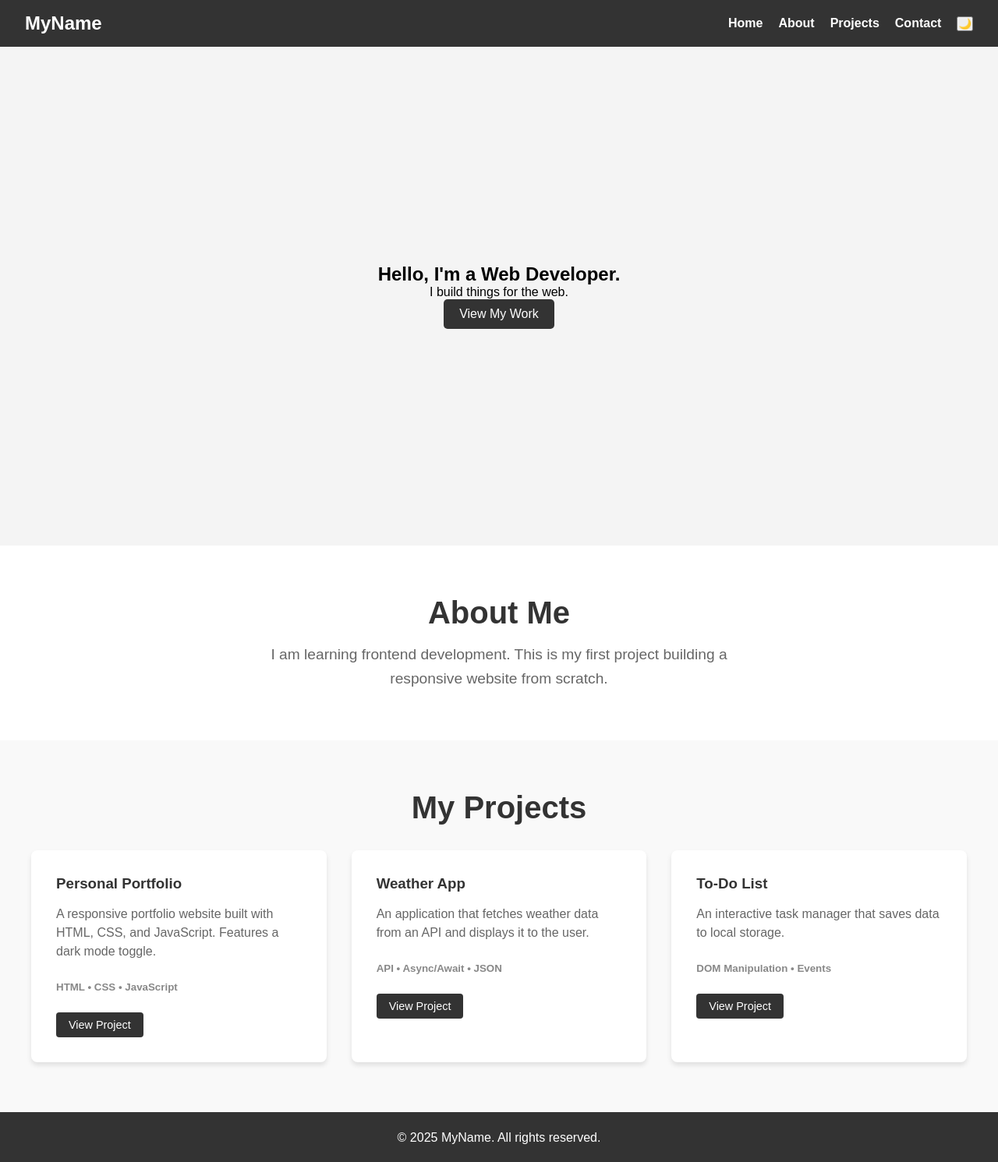
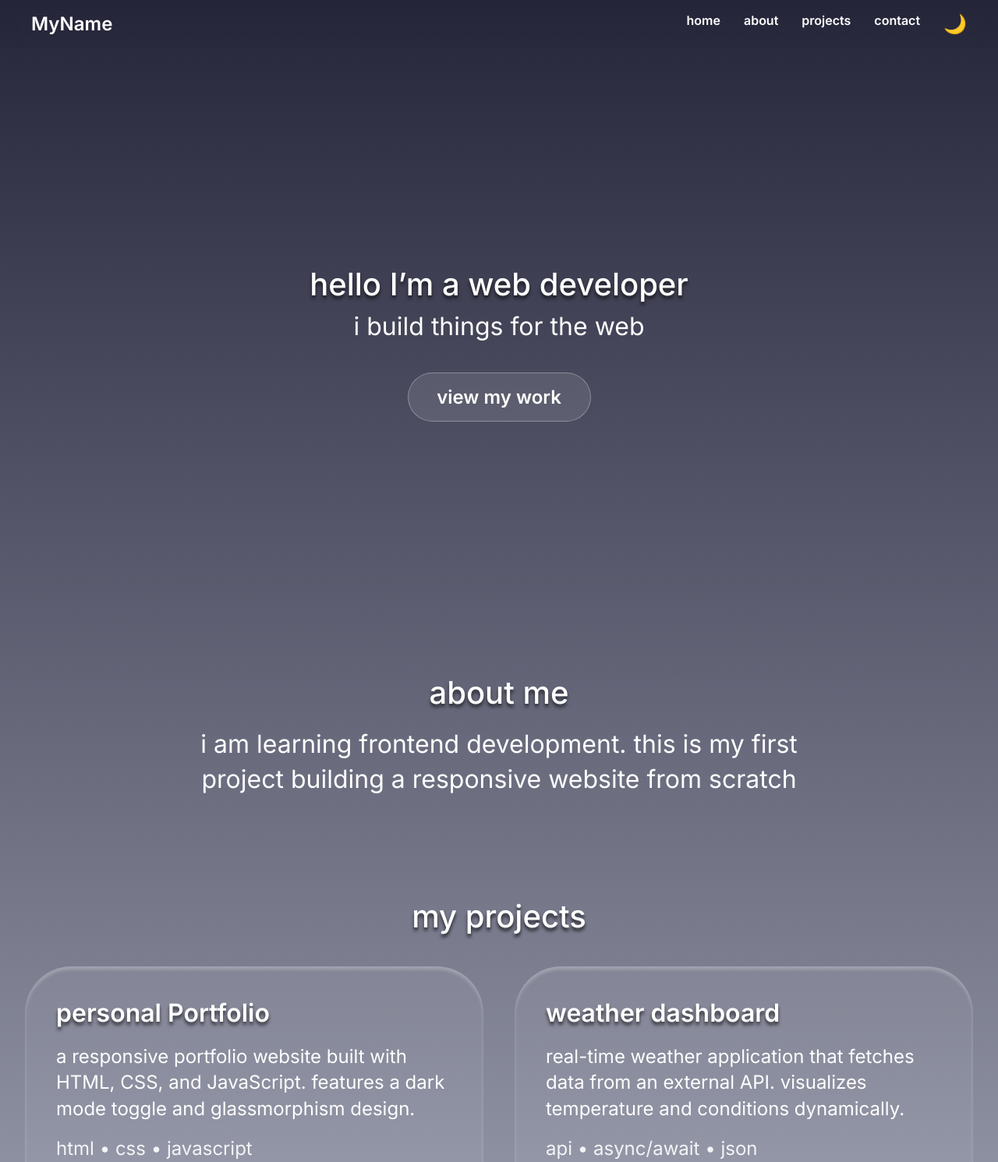
Before and after one commit to ecayli/my-portfolio, a plain HTML site: page index.html in a window 1280 px wide. Shown: the top 1491 px of the page at 78% size. Drawn offline with Linux system fonts and the light colour scheme.

Commit message:
Update design to match Figma glassmorphism

```diff
--- a/index.html
+++ b/index.html
@@ -1,9 +1,15 @@
-<!DOCTYPE html>
+
 <html lang="en">
 <head>
     <meta charset="UTF-8">
     <meta name="viewport" content="width=device-width, initial-scale=1.0">
     <title>My Portfolio</title>
+
+    <!-- 1. Figma'daki "INTER" Fontunu Yüklüyoruz -->
+    <link rel="preconnect" href="https://fonts.googleapis.com">
+    <link rel="preconnect" href="https://fonts.gstatic.com" crossorigin>
+    <link href="https://fonts.googleapis.com/css2?family=Inter:wght@400;500;600;700&display=swap" rel="stylesheet">
+
     <link rel="stylesheet" href="style.css">
 </head>
 <body>
@@ -12,28 +18,32 @@
         <nav>
             <h2>MyName</h2>
             <ul>
-                <li><a href="#home">Home</a></li>
-                <li><a href="#about">About</a></li>
-                <li><a href="#projects">Projects</a></li> <li><a href="#contact">Contact</a></li>
+                <li><a href="#home">home</a></li>
+                <li><a href="#about">about</a></li>
+                <li><a href="#projects">projects</a></li>
+                <li><a href="#contact">contact</a></li>
                 <li><button id="theme-toggle">🌙</button></li>
             </ul>
         </nav>
     </header>
 
+    <!-- HERO SECTION -->
     <section id="home" class="hero">
-        <h1>Hello, I'm a Web Developer.</h1>
-        <p>I build things for the web.</p>
-        <button>View My Work</button>
+        <h1>hello I’m a web developer</h1>
+        <p>i build things for the web</p>
+        <button>view my work</button>
     </section>
 
+    <!-- ABOUT SECTION -->
     <section id="about" class="about">
-        <h2>About Me</h2>
-        <p>I am learning frontend development. This is my first project building a responsive website from scratch.</p>
+        <h2>about me</h2>
+        <p>i am learning frontend development. this is my first project building a responsive website from scratch</p>
     </section>
 
+    <!-- PROJECTS SECTION -->
     <section id="projects" class="projects-section">
-        <h2>My Projects</h2>
-
+        <h2>my projects</h2>
+        <!-- Kartlar JavaScript ile buraya gelecek -->
         <div class="projects-grid" id="project-container"></div>
     </section>
 
--- a/script.js
+++ b/script.js
@@ -1,62 +1,50 @@
-/* ==========================
-   PART 1: DARK MODE TOGGLE
-   ========================== */
 
-// 1. Select the button and the body
 const toggleButton = document.getElementById('theme-toggle');
 const body = document.body;
 
-// 2. Add Event Listener to the button
 toggleButton.addEventListener('click', function() {
-    // Toggles the 'dark-mode' class on or off
     body.classList.toggle('dark-mode');
 });
-
 
 /* ==========================
    PART 2: DYNAMIC PROJECTS
    ========================== */
 
-// 1. The Data - An Array of Objects
 const projects = [
     {
-        title: "Personal Portfolio",
-        description: "A responsive portfolio website built with HTML, CSS, and JavaScript. Features a dark mode toggle.",
-        tech: ["HTML", "CSS", "JavaScript"],
+        title: "personal Portfolio",
+        description: "a responsive portfolio website built with HTML, CSS, and JavaScript. features a dark mode toggle and glassmorphism design.",
+        tech: ["html", "css", "javascript"],
         link: "#"
     },
     {
-        title: "Weather App",
-        description: "An application that fetches weather data from an API and displays it to the user.",
-        tech: ["API", "Async/Await", "JSON"],
+        title: "weather dashboard",
+        description: "real-time weather application that fetches data from an external API. visualizes temperature and conditions dynamically.",
+        tech: ["api", "async/await", "json"],
         link: "#"
     },
     {
-        title: "To-Do List",
-        description: "An interactive task manager that saves data to local storage.",
-        tech: ["DOM Manipulation", "Events"],
+        title: "task manager app",
+        description: "an interactive to-do list application with local storage support. allows users to add, delete, and manage daily tasks.",
+        tech: ["dom", "events", "local storage"],
         link: "#"
     }
 ];
 
-// 2. Select the container where we want to put the projects
 const container = document.getElementById('project-container');
 
-// 3. The Loop - Generate HTML for each project
 projects.forEach(project => {
-
-    // Create the HTML card structure using a "Template Literal"
+    // HTML yapısını senin yeni CSS'ine göre temizledik
     const cardHTML = `
         <div class="project-card">
             <h3>${project.title}</h3>
             <p>${project.description}</p>
             <div class="tech-stack">
-                <small>${project.tech.join(' • ')}</small>
+                ${project.tech.join(' • ')}
             </div>
             <a href="${project.link}" class="btn-small">View Project</a>
         </div>
     `;
 
-    // Add this new card to the container
     container.innerHTML += cardHTML;
 });
--- a/style.css
+++ b/style.css
@@ -1,14 +1,27 @@
-*{
+/* 1. GENEL AYARLAR */
+* {
     margin: 0;
     padding: 0;
     box-sizing: border-box;
-    font-family: Arial, sans-serif
+    font-family: 'Inter', sans-serif;
 }
 
-/* HEADER & NAVIGATION*/
+/* 2. ARKA PLAN */
+body {
+    background: linear-gradient(180deg, #26263A 0%, #BBBFCF 100%);
+    min-height: 100vh;
+    color: #FFF;
+}
+
+/* 3. HEADER */
 header {
-    background-color: #333;
-    color: white;
+    position: fixed;
+    top: 0;
+    left: 0;
+    width: 100%;
+    z-index: 1000;
+    background: rgba(0, 0, 0, 0.01);
+    backdrop-filter: blur(10px);
     padding: 1rem 2rem;
 }
 
@@ -16,242 +29,139 @@ nav {
     display: flex;
     justify-content: space-between;
     align-items: center;
+    max-width: 1200px;
+    margin: 0 auto;
 }
 
-/* 3. STYLING THE LIST */
-nav ul {
-    list-style: none;
-    display: flex;
-    gap: 20px;
-}
+nav h2 { font-size: 24px; font-weight: 600; }
+nav ul { list-style: none; display: flex; gap: 30px; }
+nav a { color: #FFF; text-decoration: none; font-size: 16px; font-weight: 600; }
+#theme-toggle { background: none; border: none; font-size: 24px; cursor: pointer; }
 
-/* 4. STYLING THE LINKS */
-nav a {
-    color: white;
-    text-decoration: none;
-    font-weight: bold;
-}
-
-nav a:hover {
-    color: #ff9900;
-}
-/* 5. HERO SECTION */
+/* 4. HERO */
 .hero {
-    height: 80vh;
-    background-color: #f4f4f4;
-
-    /* FLEXBOX CENTERING MAGIC */
+    min-height: 100vh;
     display: flex;
     flex-direction: column;
     justify-content: center;
     align-items: center;
     text-align: center;
-
-.hero h1 {
-    font-size: 3rem;
-    margin-bottom: 1rem;
-    color: #333;
+    padding-top: 80px;
 }
 
-.hero p {
-    font-size: 1.5rem;
-    color: #555;
-    margin-bottom: 2rem;
+.hero h1 { font-size: 40px; font-weight: 500; text-shadow: 0 4px 4px rgba(0, 0, 0, 0.60); margin-bottom: 10px; }
+.hero p { font-size: 32px; font-weight: 400; margin-bottom: 40px; }
+
+.hero button {
+    width: 235px; height: 63px;
+    border-radius: 100px;
+    background: rgba(255, 255, 255, 0.1);
+    border: 1px solid rgba(255, 255, 255, 0.3);
+    color: #FFF; font-size: 24px; font-weight: 600;
+    cursor: pointer; transition: all 0.3s;
 }
+.hero button:hover { background: rgba(255, 255, 255, 0.2); transform: scale(1.05); }
 
-/* 6. BUTTON STYLING */
-button {
-    padding: 10px 20px;
-    font-size: 1rem;
-    background-color: #333;
-    color: white;
-    border: none;
-    cursor: pointer;
-    border-radius: 5px;
-    transition: background-color 0.3s ease;
-}
+/* 5. ABOUT */
+.about { padding: 4rem 2rem; text-align: center; }
+.about h2 { font-size: 40px; font-weight: 500; text-shadow: 0 4px 4px rgba(0, 0, 0, 0.60); margin-bottom: 20px; }
+.about p { font-size: 32px; font-weight: 400; max-width: 800px; margin: 0 auto; line-height: 1.4; }
 
-button:hover {
-    background-color: #ff9900;
-}
-}
-
-/* 7. ABOUT SECTION */
-.about {
-    padding: 4rem 2rem; /* 4rem Top/Bottom, 2rem Left/Right */
-    text-align: center;
-    background-color: white;
-}
-
-.about h2 {
-    font-size: 2.5rem;
-    margin-bottom: 1rem;
-    color: #333;
-}
-
-.about p {
-    font-size: 1.2rem;
-    color: #666;
-    max-width: 600px; /* Limits width so lines aren't too long to read */
-    margin: 0 auto;   /* Centers the paragraph block itself */
-    line-height: 1.6; /* Adds space between lines of text for readability */
-}
-
-/* 8. FOOTER */
-footer {
-    background-color: #333;
-    color: white;
-    text-align: center;
-    padding: 1.5rem;
-    margin-top: auto; /* Good habit: helps push footer down */
-}
-
-/* 9. DARK MODE STYLES (UPDATED) */
-
-/* Base Dark Mode */
-.dark-mode {
-    background-color: #121212;
-    color: #ffffff;
-}
-
-/* FIX 1: Update the Hero Section background */
-.dark-mode .hero {
-    background-color: #121212; /* Changes grey to dark */
-}
-
-/* FIX 2: Update Hero Text Colors */
-.dark-mode .hero h1 {
-    color: #ffffff; /* Changes title from dark grey to white */
-}
-
-.dark-mode .hero p {
-    color: #cccccc; /* Changes subtitle to light grey */
-}
-
-/* Existing About Section overrides */
-.dark-mode .about {
-    background-color: #121212;
-    color: #ffffff;
-}
-
-.dark-mode .about p {
-    color: #cccccc;
-}
-
-.dark-mode a {
-    color: #ffffff;
-}
-/* 10. MOBILE RESPONSIVENESS */
-
-@media (max-width: 768px) {
-
-
-    nav {
-        flex-direction: column;
-        gap: 1rem;
-    }
-
-
-    .hero h1 {
-        font-size: 2rem;
-    }
-
-    .hero p {
-        font-size: 1.2rem;
-    }
-
-
-    .about {
-        padding: 2rem 1rem;
-    }
-}
-/* 11. PROJECTS SECTION */
+/* 6. PROJELER (GÜNCELLENDİ - FIGMA DEĞERLERİ) */
 .projects-section {
     padding: 4rem 2rem;
-    background-color: #f9f9f9; /* Light grey contrast */
     text-align: center;
 }
 
 .projects-section h2 {
-    font-size: 2.5rem;
-    margin-bottom: 2rem;
-    color: #333;
+    font-size: 40px;
+    font-weight: 500;
+    text-shadow: 0 4px 4px rgba(0, 0, 0, 0.70);
+    margin-bottom: 40px;
 }
 
-/* THE GRID */
 .projects-grid {
     display: grid;
-    /* This creates columns that auto-fit to the screen size (Responsive magic!) */
-    grid-template-columns: repeat(auto-fit, minmax(300px, 1fr));
-    gap: 2rem;
-    max-width: 1200px;
+    grid-template-columns: repeat(auto-fit, minmax(450px, 1fr)); /* Kartlar geniş olsun diye 350 yerine 450px yaptım */
+    gap: 40px;
+    max-width: 1400px;
     margin: 0 auto;
 }
 
-/* THE CARD */
 .project-card {
-    background: white;
-    padding: 2rem;
-    border-radius: 8px;
-    box-shadow: 0 4px 6px rgba(0,0,0,0.1);
+    /* Figma: Inset Shadow Glass */
+    border-radius: 60px;
+    background: rgba(255, 255, 255, 0.05);
+    box-shadow: 0 4px 4px 0 rgba(255, 255, 255, 0.25) inset;
+
+    padding: 40px;
     text-align: left;
-    transition: transform 0.3s ease;
+
+    /* İçeriği hizalama */
+    display: flex;
+    flex-direction: column;
+    gap: 20px; /* Elemanlar arası boşluk */
+    align-items: flex-start; /* Sola yasla */
 }
 
-.project-card:hover {
-    transform: translateY(-5px); /* Moves up slightly on hover */
+/* Başlık (Personal Portfolio) */
+.project-card h3 {
+    font-size: 32px;
+    font-weight: 600;
+    color: #FFF;
+    text-shadow: 0 4px 4px rgba(0, 0, 0, 0.65);
 }
 
-.project-card h3 {
-    margin-bottom: 1rem;
-    color: #333;
+/* Açıklama (A responsive portfolio...) */
+.project-card p {
+    font-size: 24px;
+    font-weight: 400;
+    color: #FFF;
+    line-height: 1.4;
 }
 
-.project-card p {
-    color: #666;
-    margin-bottom: 1.5rem;
-    line-height: 1.5;
+/* Teknoloji (HTML • CSS • JavaScript) */
+.tech-stack {
+    font-size: 24px;
+    font-weight: 400;
+    color: #FFF;
+    opacity: 0.9;
+    margin-top: auto; /* En alta itmek için (opsiyonel) */
 }
 
-.tech-stack {
-    margin-bottom: 1.5rem;
-    color: #888;
-    font-weight: bold;
-}
+/* Buton (View Project) */
+.btn-small {
+    /* Figma: 235px genişlik, 63px yükseklik */
+    display: flex;
+    justify-content: center;
+    align-items: center;
+    width: 235px;
+    height: 63px;
 
-/* Small Button inside card */
-.btn-small {
-    display: inline-block;
-    padding: 8px 16px;
-    background-color: #333;
-    color: white;
+    /* Figma: Radius 100px, BG %25 white */
+    border-radius: 100px;
+    background: rgba(255, 255, 255, 0.25);
+
+    /* Yazı Stili */
+    color: #FFF;
     text-decoration: none;
-    border-radius: 4px;
-    font-size: 0.9rem;
+    font-family: 'Inter';
+    font-size: 24px;
+    font-weight: 600;
+
+    margin-top: 20px;
+    transition: transform 0.3s;
 }
 
 .btn-small:hover {
-    background-color: #ff9900;
+    background: rgba(255, 255, 255, 0.4);
+    transform: scale(1.05);
 }
 
-/* DARK MODE ADJUSTMENTS FOR PROJECTS */
-.dark-mode .projects-section {
-    background-color: #1a1a1a;
+/* MOBİL İÇİN KÜÇÜLTME */
+@media (max-width: 768px) {
+    .projects-grid { grid-template-columns: 1fr; }
+    .project-card h3 { font-size: 28px; }
+    .project-card p, .tech-stack, .btn-small { font-size: 18px; }
+    .btn-small { width: 100%; } /* Mobilde tam genişlik */
 }
-
-.dark-mode .projects-section h2 {
-    color: white;
-}
-
-.dark-mode .project-card {
-    background-color: #2d2d2d;
-    box-shadow: 0 4px 6px rgba(0,0,0,0.3);
-}
-
-.dark-mode .project-card h3 {
-    color: white;
-}
-
-.dark-mode .project-card p {
-    color: #cccccc;
-}
```
